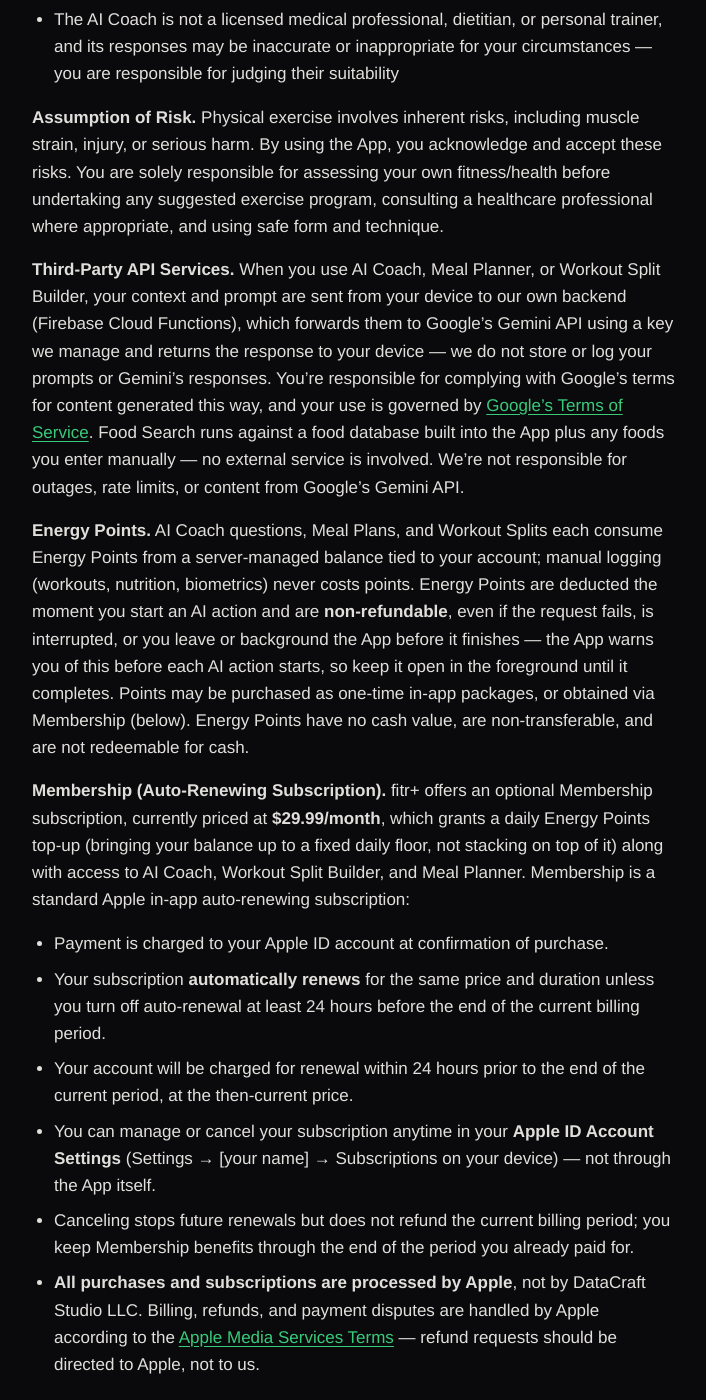
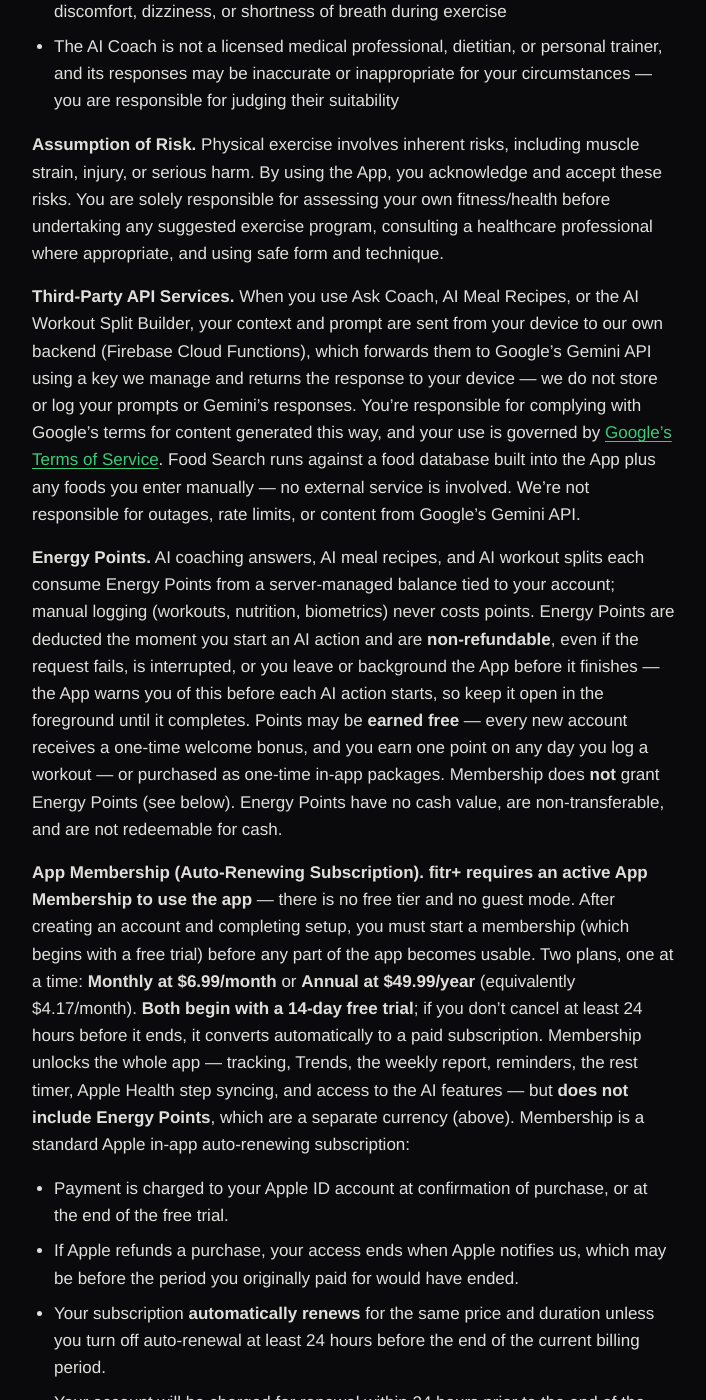
Before and after one commit to eliesernodarse-bit/datacraftstudio-site, a Jekyll site: the page built from apps/terms.md, in a window 1280 px wide and 1400 px high, scrolled down 4054 px. Shown: the whole window, without its empty margins (272-978 px from the left). Built offline with Jekyll 4.4.1, drawn with Linux system fonts in a browser that asks for light colours; some of the changed text lies outside the part shown.

Commit message:
Correct fitr+ legal docs for the 1.1.0 business model
Terms described Membership as optional, $29.99/month, and granting a daily
Energy Points top-up. It is mandatory (no free tier), $6.99/month or
$49.99/year with a 14-day trial on both plans, and grants no points at all —
points are earned free or bought separately.

Privacy adds the newer synced collections (saved recipes, coach selection,
reminder settings), lists the device-only registries (meal schedules, custom
exercise categories, recurring notes), and states plainly that the app has no
push capability: every notification is scheduled and delivered locally.

Also renames Meal Planner to AI Meal Recipes throughout and updates Apple's
renamed Settings path.

```diff
--- a/apps/terms.md
+++ b/apps/terms.md
@@ -71,7 +71,7 @@
 
 ## fitr+
 
-**Description:** fitr+ is a personal fitness tracking application — log workouts, track nutrition, monitor biometrics, set goals, and optionally use AI-powered features (AI Coach, Meal Planner, Workout Split Builder — powered by Google's Gemini model through our own backend, no API key of your own required). The App requires a DataCraft Studio account (see General → Section 2) to keep your **Energy Points** balance — spent on AI Coach questions, Meal Plans, and Workout Splits — safe across devices, and to sync your workouts, nutrition logs, biometrics, goals, and profile so they survive a reinstall or a new device.
+**Description:** fitr+ is a personal fitness tracking application — log workouts, track nutrition, monitor biometrics, set goals, and optionally use AI-powered features (Ask Coach, AI Meal Recipes, the AI Workout Split Builder — powered by Google's Gemini model through our own backend, no API key of your own required). The App requires **a DataCraft Studio account (see General → Section 2) and an active App Membership** (below) — there is no free tier. The account keeps your **Energy Points** balance — spent on AI coaching answers, AI meal recipes, and AI workout splits — safe across devices, and to sync your workouts, nutrition logs, biometrics, goals, and profile so they survive a reinstall or a new device.
 
 **Not Medical Advice.** THE APP IS NOT A MEDICAL DEVICE AND DOES NOT PROVIDE MEDICAL ADVICE. Workout logs, nutrition tracking, calorie/macro estimates, biometric monitoring, goal recommendations, and AI coaching responses are for **general informational and fitness tracking purposes only** and are not a substitute for professional medical advice, diagnosis, or treatment.
 
@@ -82,16 +82,17 @@
 
 **Assumption of Risk.** Physical exercise involves inherent risks, including muscle strain, injury, or serious harm. By using the App, you acknowledge and accept these risks. You are solely responsible for assessing your own fitness/health before undertaking any suggested exercise program, consulting a healthcare professional where appropriate, and using safe form and technique.
 
-**Third-Party API Services.** When you use AI Coach, Meal Planner, or Workout Split Builder, your context and prompt are sent from your device to our own backend (Firebase Cloud Functions), which forwards them to Google's Gemini API using a key we manage and returns the response to your device — we do not store or log your prompts or Gemini's responses. You're responsible for complying with Google's terms for content generated this way, and your use is governed by [Google's Terms of Service](https://policies.google.com/terms). Food Search runs against a food database built into the App plus any foods you enter manually — no external service is involved. We're not responsible for outages, rate limits, or content from Google's Gemini API.
+**Third-Party API Services.** When you use Ask Coach, AI Meal Recipes, or the AI Workout Split Builder, your context and prompt are sent from your device to our own backend (Firebase Cloud Functions), which forwards them to Google's Gemini API using a key we manage and returns the response to your device — we do not store or log your prompts or Gemini's responses. You're responsible for complying with Google's terms for content generated this way, and your use is governed by [Google's Terms of Service](https://policies.google.com/terms). Food Search runs against a food database built into the App plus any foods you enter manually — no external service is involved. We're not responsible for outages, rate limits, or content from Google's Gemini API.
 
-**Energy Points.** AI Coach questions, Meal Plans, and Workout Splits each consume Energy Points from a server-managed balance tied to your account; manual logging (workouts, nutrition, biometrics) never costs points. Energy Points are deducted the moment you start an AI action and are **non-refundable**, even if the request fails, is interrupted, or you leave or background the App before it finishes — the App warns you of this before each AI action starts, so keep it open in the foreground until it completes. Points may be purchased as one-time in-app packages, or obtained via Membership (below). Energy Points have no cash value, are non-transferable, and are not redeemable for cash.
+**Energy Points.** AI coaching answers, AI meal recipes, and AI workout splits each consume Energy Points from a server-managed balance tied to your account; manual logging (workouts, nutrition, biometrics) never costs points. Energy Points are deducted the moment you start an AI action and are **non-refundable**, even if the request fails, is interrupted, or you leave or background the App before it finishes — the App warns you of this before each AI action starts, so keep it open in the foreground until it completes. Points may be **earned free** — every new account receives a one-time welcome bonus, and you earn one point on any day you log a workout — or purchased as one-time in-app packages. Membership does **not** grant Energy Points (see below). Energy Points have no cash value, are non-transferable, and are not redeemable for cash.
 
-**Membership (Auto-Renewing Subscription).** fitr+ offers an optional Membership subscription, currently priced at **$29.99/month**, which grants a daily Energy Points top-up (bringing your balance up to a fixed daily floor, not stacking on top of it) along with access to AI Coach, Workout Split Builder, and Meal Planner. Membership is a standard Apple in-app auto-renewing subscription:
+**App Membership (Auto-Renewing Subscription).** **fitr+ requires an active App Membership to use the app** — there is no free tier and no guest mode. After creating an account and completing setup, you must start a membership (which begins with a free trial) before any part of the app becomes usable. Two plans, one at a time: **Monthly at $6.99/month** or **Annual at $49.99/year** (equivalently $4.17/month). **Both begin with a 14-day free trial**; if you don't cancel at least 24 hours before it ends, it converts automatically to a paid subscription. Membership unlocks the whole app — tracking, Trends, the weekly report, reminders, the rest timer, Apple Health step syncing, and access to the AI features — but **does not include Energy Points**, which are a separate currency (above). Membership is a standard Apple in-app auto-renewing subscription:
 
-- Payment is charged to your Apple ID account at confirmation of purchase.
+- Payment is charged to your Apple ID account at confirmation of purchase, or at the end of the free trial.
+- If Apple refunds a purchase, your access ends when Apple notifies us, which may be before the period you originally paid for would have ended.
 - Your subscription **automatically renews** for the same price and duration unless you turn off auto-renewal at least 24 hours before the end of the current billing period.
 - Your account will be charged for renewal within 24 hours prior to the end of the current period, at the then-current price.
-- You can manage or cancel your subscription anytime in your **Apple ID Account Settings** (Settings → [your name] → Subscriptions on your device) — not through the App itself.
+- You can manage or cancel your subscription anytime in your **Apple ID Account Settings** (Settings → Apple Account → Subscriptions on your device) — not through the App itself.
 - Canceling stops future renewals but does not refund the current billing period; you keep Membership benefits through the end of the period you already paid for.
 - **All purchases and subscriptions are processed by Apple**, not by DataCraft Studio LLC. Billing, refunds, and payment disputes are handled by Apple according to the [Apple Media Services Terms](https://www.apple.com/legal/internet-services/itunes/) — refund requests should be directed to Apple, not to us.
 
```
Also changed, not shown: other parts of apps/terms.md (+1 -1 lines), apps/privacy.md (+9 -4 lines).
